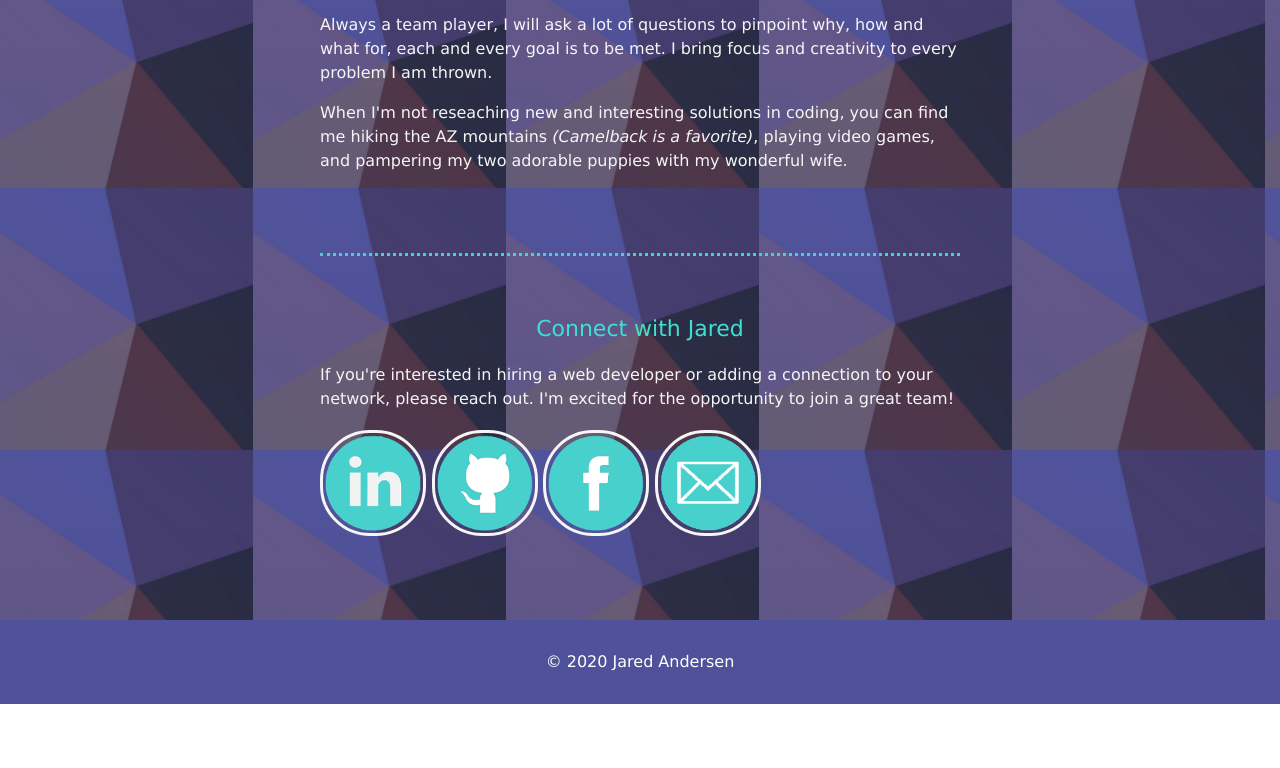
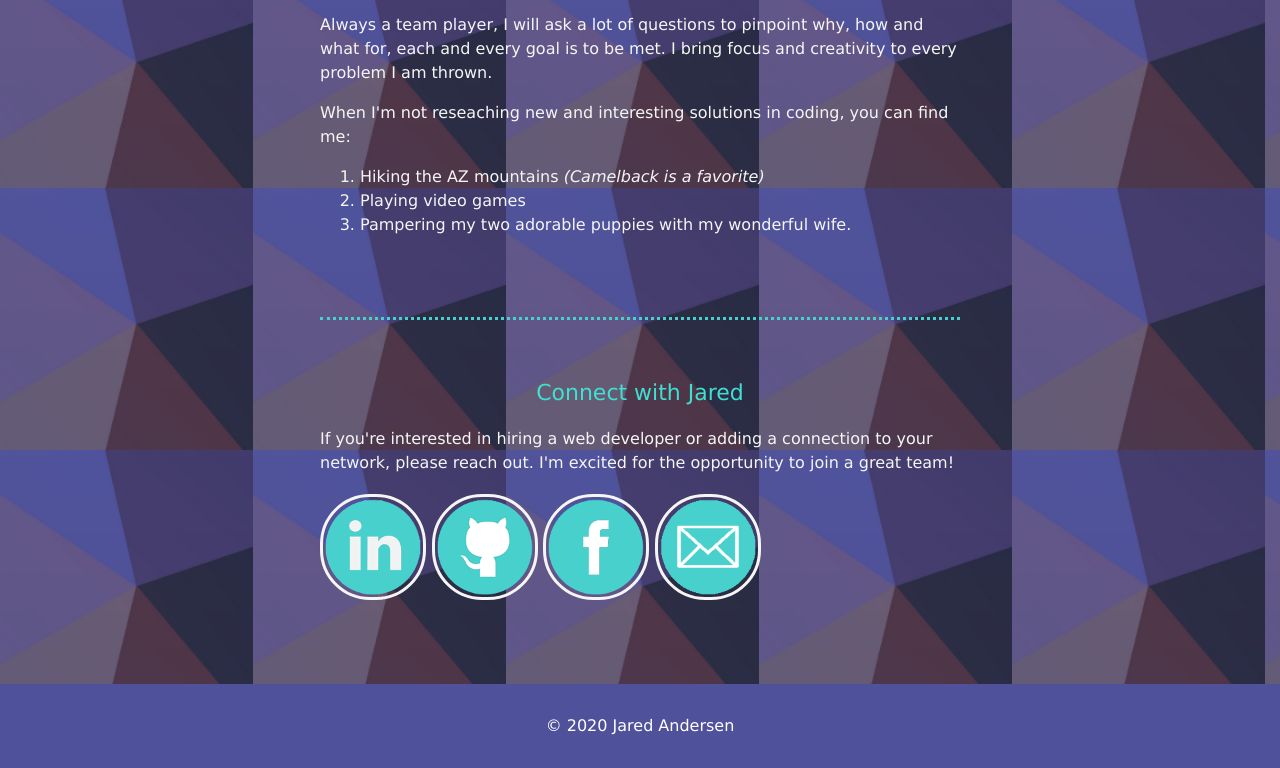
Before and after one commit to glassinthegrass/glassinthegrass.github.io, a plain HTML site: page index.html in a window 1280 px wide. Shown: the part 1384-2152 px from the top of the page. Before the commit the page ends 2088 px from the top, so only its background shows below. Drawn offline with Linux system fonts and the light colour scheme; a script that the page names is missing.

Commit message:
ol bullet

```diff
--- a/index.html
+++ b/index.html
@@ -36,14 +36,21 @@
 
         <p>Always a team player, I will ask a lot of questions to pinpoint why, how and what for, each and every goal is to be met. I bring focus and creativity to every problem I am thrown.</p>
 
-        <p>When I'm not reseaching new and interesting solutions in coding, you can find me hiking the AZ mountains <i>(Camelback is a favorite)</i>, playing video games, and pampering my two adorable puppies with my wonderful wife.</p>
+        <p>When I'm not reseaching new and interesting solutions in coding, you can find me:</p>
+
+							<ol>
+								<li>Hiking the AZ mountains <i>(Camelback is a favorite)</i>
+								<li>Playing video games
+								<li>Pampering my two adorable puppies with my wonderful wife.
+							</ol>
+
       </section>
 
       <!-- Contact -->
       <section id="contact">
         <h3 class="border-top">Connect with Jared</h3>
         <p>If you're interested in hiring a web developer or adding a connection to your network, please reach out. I'm excited for the opportunity to join a great team!</p>
-       <br>
+        <br>
 
          <a href="https://www.linkedin.com/in/jaredpandersen/"><img alt="LinkedIn" src="images/Contact/icon_linkedin.png" style="width:100px;height:100px;"> </a>
 
--- a/style.css
+++ b/style.css
@@ -109,7 +109,6 @@ img, iframe {
   width: 100%;
   border-radius: 50px;
   border: 3px solid #f5f5f5;
-  align-items: center;
 }
 
 /* -------  Modifier styles ------- */
```
